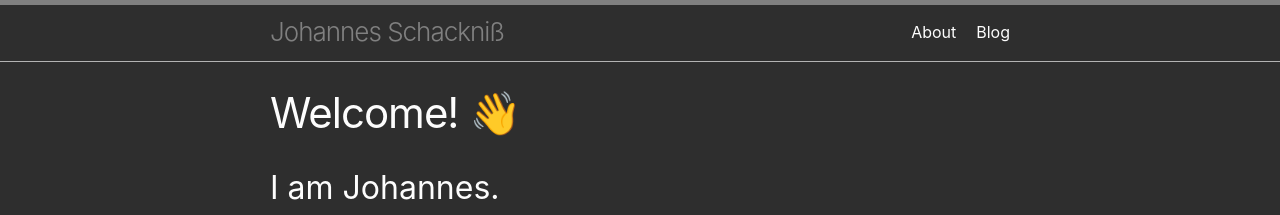
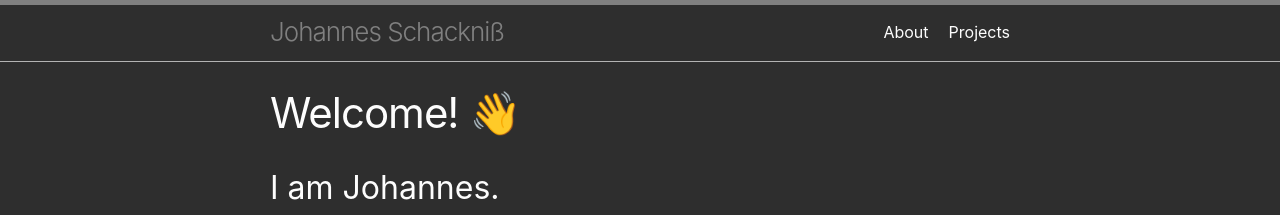
Before and after one commit to schackniss/schackniss.de, a Jekyll site: the page built from index.md, in a window 1280 px wide. Shown: the top 215 px of the page. Built offline with Jekyll 4.4.1, drawn with Linux system fonts in a browser that asks for light colours.

Commit message:
Add description and horizontal line

```diff
--- a/blog.md
+++ b/blog.md
@@ -1,7 +1,7 @@
 ---
 layout: page
-title: Blog
-permalink: /blog/
+title: Projects
+permalink: /projects/
 ---
 
 {%- if site.posts.size > 0 -%}
@@ -15,9 +15,11 @@ permalink: /blog/
             {{ post.title | escape }}
           </a>
         </h2>
+        <p>{{ post.description | markdownify }}</p>
         {%- if site.show_excerpts -%}
           {{ post.excerpt }}
         {%- endif -%}
+        <hr>
       </li>
       {%- endfor -%}
     </ul>
```
